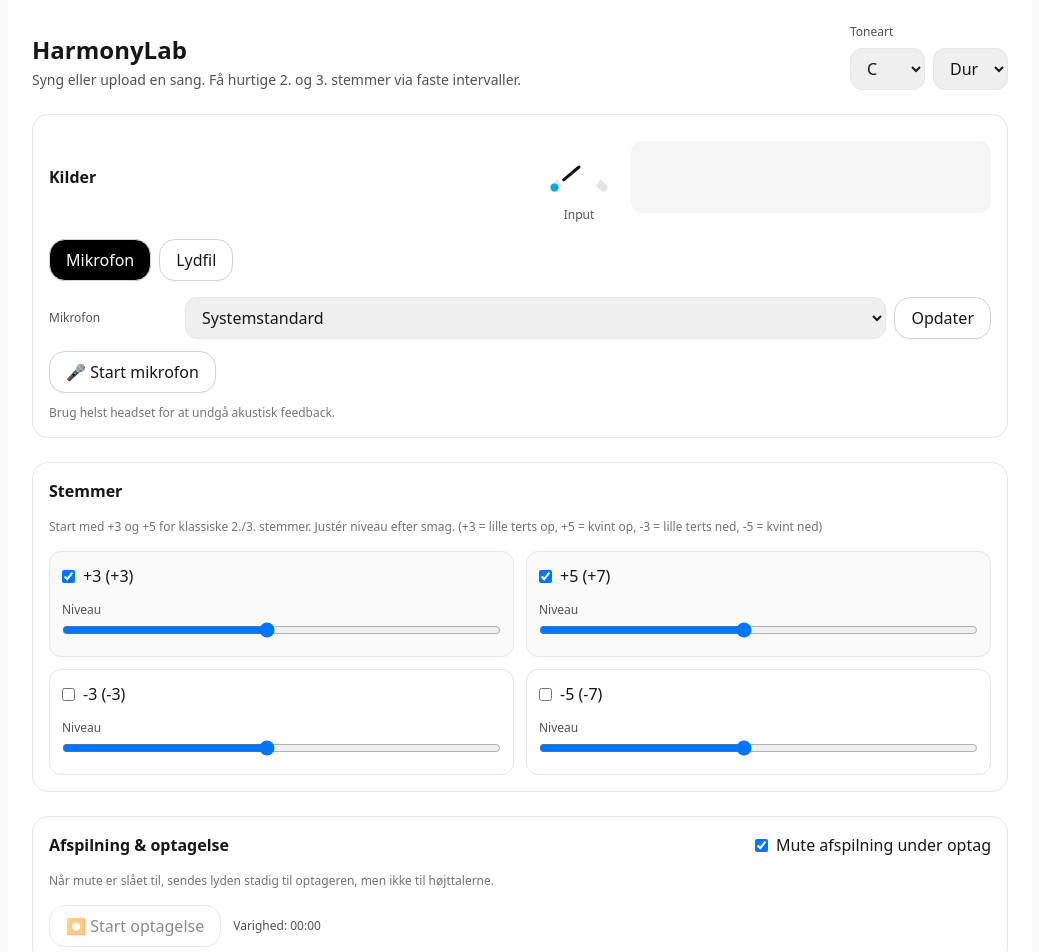
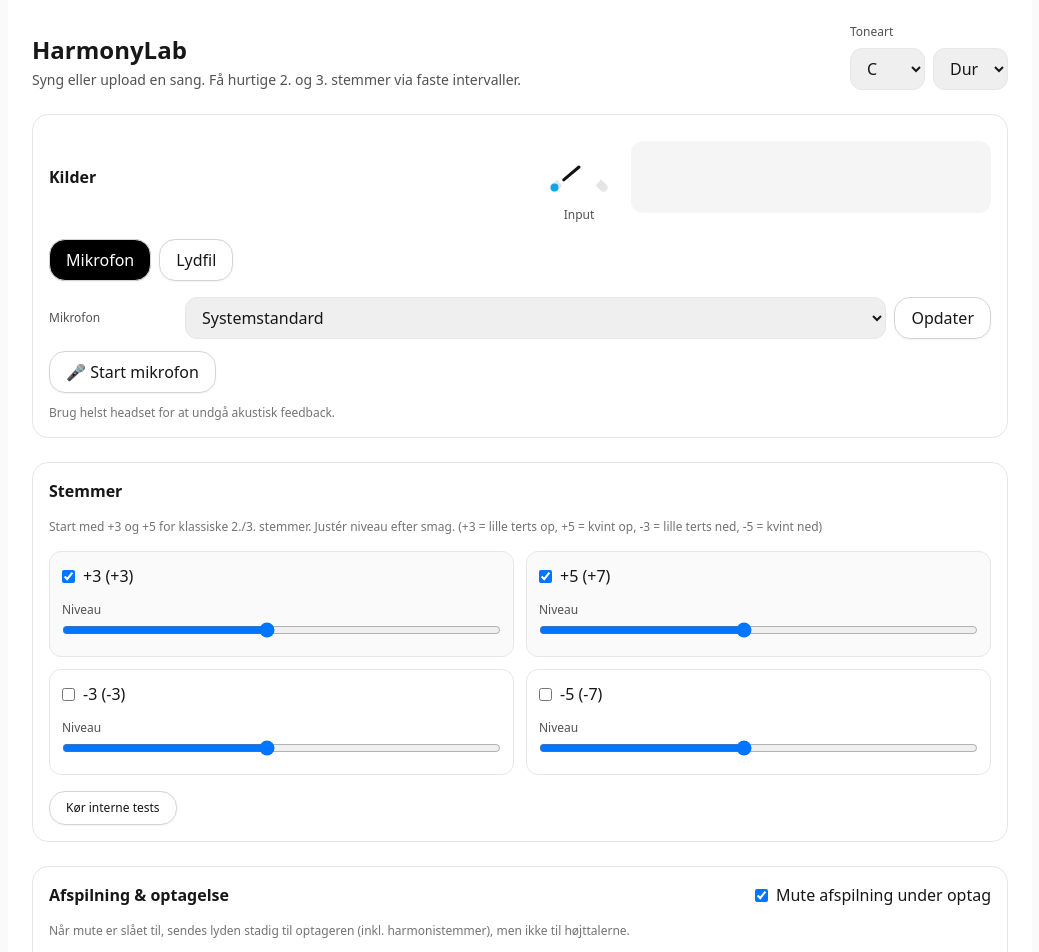
Before and after one commit to lassenielsen37-hub/harmonylab, a React (Vite) app: page / in a window 1280 px wide. Shown: the top 952 px of the page, without its empty margins (120-1159 px from the left). Built offline with nearby package versions, Linux system fonts and the light colour scheme.

Commit message:
Update HarmonyLab.tsx

```diff
--- a/src/HarmonyLab.tsx
+++ b/src/HarmonyLab.tsx
@@ -60,6 +60,7 @@ type Harmony = {
   gain: Tone.Gain;
   shifter: Tone.PitchShift;
   enabled: boolean;
+  prevLevel: number;
 };
 
 const HARMONY_PRESETS = [
@@ -101,6 +102,7 @@ export default function HarmonyLab() {
       gain: new Tone.Gain(0.7),
       shifter: new Tone.PitchShift({ pitch: p.semitones, windowSize: 0.1, delayTime: 0 }),
       enabled: p.id === "+3" || p.id === "+5",
+      prevLevel: 0.7,
     }));
   });
 
@@ -191,7 +193,7 @@ export default function HarmonyLab() {
   const loadFile = async (file: File) => {
     await initAudio(); const url = URL.createObjectURL(file); setFileName(file.name);
     if (playerRef.current) { try { detachNode(playerRef.current); playerRef.current.dispose(); } catch {} }
-    const player = new Tone.Player({ url, autostart: false, loop: false }).toDestination();
+    const player = new Tone.Player({ url, autostart: false, loop: false });
     playerRef.current = player; attachNode(player); setStatus("ready");
   };
   const playFile = async () => { if (!playerRef.current) return; await Tone.start(); playerRef.current.start(); setStatus("playing"); playerRef.current.onstop = () => setStatus("ready"); };
@@ -289,12 +291,61 @@ export default function HarmonyLab() {
   // Harmony toggles/levels
   const toggleHarmony = (id: string, on: boolean) => {
     setHarmonies((prev) => prev.map((h) => {
-      if (h.id === id) { if (!on) h.gain.gain.value = 0; return { ...h, enabled: on }; }
+      if (h.id === id) {
+        if (on) {
+          // Avoid mixing ?? and ||: compute robust fallback chain
+          const raw = h.prevLevel ?? Number(h.gain.gain.value);
+          const next = Number.isFinite(raw) ? (raw as number) : 0.7;
+          h.gain.gain.value = next;
+          return { ...h, enabled: true };
+        } else {
+          const current = Number(h.gain.gain.value);
+          h.gain.gain.value = 0;
+          return { ...h, enabled: false, prevLevel: Number.isFinite(current) ? current : h.prevLevel };
+        }
+      }
       return h;
     }));
   };
+
   const setHarmonyLevel = (id: string, level: number) => {
-    setHarmonies((prev) => prev.map((h) => { if (h.id === id) { h.gain.gain.value = level; return { ...h }; } return h; }));
+    setHarmonies((prev) => prev.map((h) => {
+      if (h.id === id) { h.gain.gain.value = level; return { ...h, prevLevel: level }; }
+      return h;
+    }));
+  };
+
+  // ============================== DEV TESTS ==============================
+  const DevTests: React.FC = () => {
+    const [result, setResult] = useState<string | null>(null);
+    const run = () => {
+      // Test 1: nullish + logical grouping equivalent
+      const a: number | undefined = undefined;
+      const b = 0; // valid 0 should be preserved when using our robust fallback
+      const raw = a ?? b;
+      const safe = Number.isFinite(raw) ? (raw as number) : 0.7; // should become 0, not 0.7
+
+      // Test 2: toggleHarmony semantics (mocked)
+      const h = { prevLevel: 0.6, value: 0 } as any;
+      const enable = () => {
+        const raw = h.prevLevel ?? h.value;
+        const next = Number.isFinite(raw) ? raw : 0.7;
+        h.value = next; h.enabled = true;
+      };
+      const disable = () => { h.prevLevel = h.value; h.value = 0; h.enabled = false; };
+
+      enable(); // -> value 0.6
+      disable(); // -> value 0
+      enable(); // -> value 0.6
+
+      setResult(JSON.stringify({ test1_safeFallbackIsZero: safe === 0, test2_toggle_cycle: { value: h.value, enabled: h.enabled } }, null, 2));
+    };
+    return (
+      <div className="mt-2 text-xs">
+        <Button onClick={run} className="px-2 py-1">Kør interne tests</Button>
+        {result && <pre className="mt-2 p-2 bg-neutral-100 rounded whitespace-pre-wrap">{result}</pre>}
+      </div>
+    );
   };
 
   // ============================== UI ==============================
@@ -389,6 +440,7 @@ export default function HarmonyLab() {
             </div>
           ))}
         </div>
+        <DevTests />
       </section>
 
       {/* 3) AFSPLILNING (optag/eksport og preview) */}
@@ -397,7 +449,7 @@ export default function HarmonyLab() {
           <h2 className="font-semibold">Afspilning & optagelse</h2>
           <Toggle checked={muteDuringRec} onChange={setMuteDuringRec} label="Mute afspilning under optag" />
         </div>
-        <p className="text-xs text-neutral-500">Når mute er slået til, sendes lyden stadig til optageren, men ikke til højttalerne.</p>
+        <p className="text-xs text-neutral-500">Når mute er slået til, sendes lyden stadig til optageren (inkl. harmonistemmer), men ikke til højttalerne.</p>
 
         <div className="flex flex-wrap gap-3 items-center">
           {!isRec ? (
```
